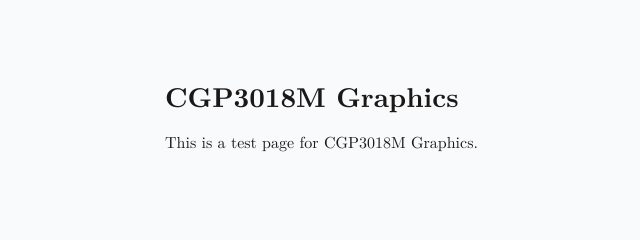
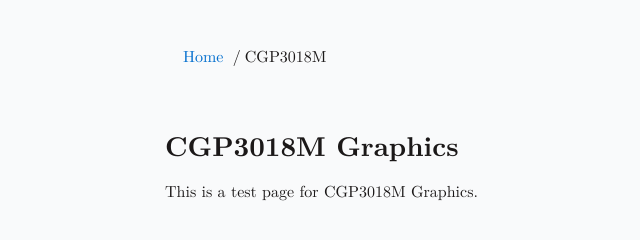
Before and after one commit to markdoughty/markdoughty.github.io, a website: page CGP3018M.html in a window 1280 px wide. Shown: the whole page, without its empty margins (175-815 px from the left). Drawn offline with Linux system fonts and the light colour scheme.

Commit message:
add breadcrumbs

```diff
--- a/CGP3018M.html
+++ b/CGP3018M.html
@@ -10,6 +10,14 @@
 
 <body>
   <div id="top" class="page" role="document">
+   <ul class="breadcrumb-navigation">
+        <li>
+            <a href="index.html">
+                Home
+            </a>
+        </li>
+        <li>CGP3018M</li>
+    </ul>
     <header role="banner">
       <h2>CGP3018M Graphics</h2>
       <p>This is a test page for CGP3018M Graphics.</p>
--- a/style.css
+++ b/style.css
@@ -176,6 +176,30 @@ a:focus {
   outline: 2px solid hsl(220, 90%, 52%);
 }
 
+/* Add Breadcrumbs */
+ .breadcrumb-navigation {
+            padding: 10px 18px;
+        }
+
+        .breadcrumb-navigation>li {
+            display: inline;
+        }
+
+        .breadcrumb-navigation>li>a {
+            color: #026ece;
+            text-decoration: none;
+        }
+
+        .breadcrumb-navigation>li>a:hover {
+            color: #6fc302;
+            text-decoration: underline;
+        }
+
+        .breadcrumb-navigation li+li:before {
+            padding: 4px;
+            content: "/";
+        }
+
 /* Make images easier to work with */
 img {
   max-width: 100%;
@@ -241,7 +265,7 @@ table {
   /* white-space: nowrap; */
   counter-increment: caption;
 }
-/* add bottom border on column table headings  */
+/* add bottom bordern table headings  */
 table tr > th[scope='col'] {
   border-bottom: 1.36px solid black;
 }
```
Also changed, not shown: CMP1903M.html (+8 -0 lines), CMP2804M.html (+8 -0 lines), index.html (+3 -1 lines).
